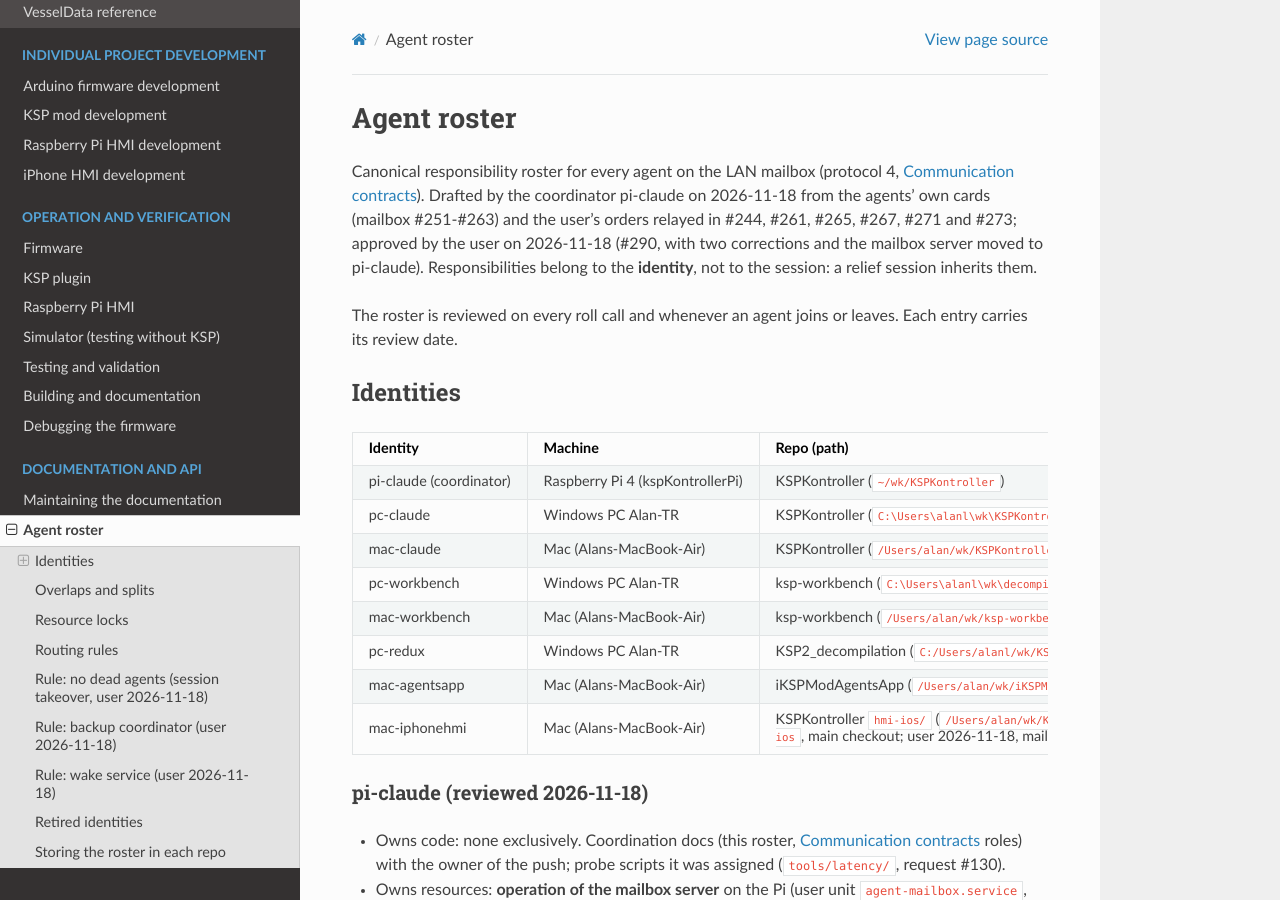
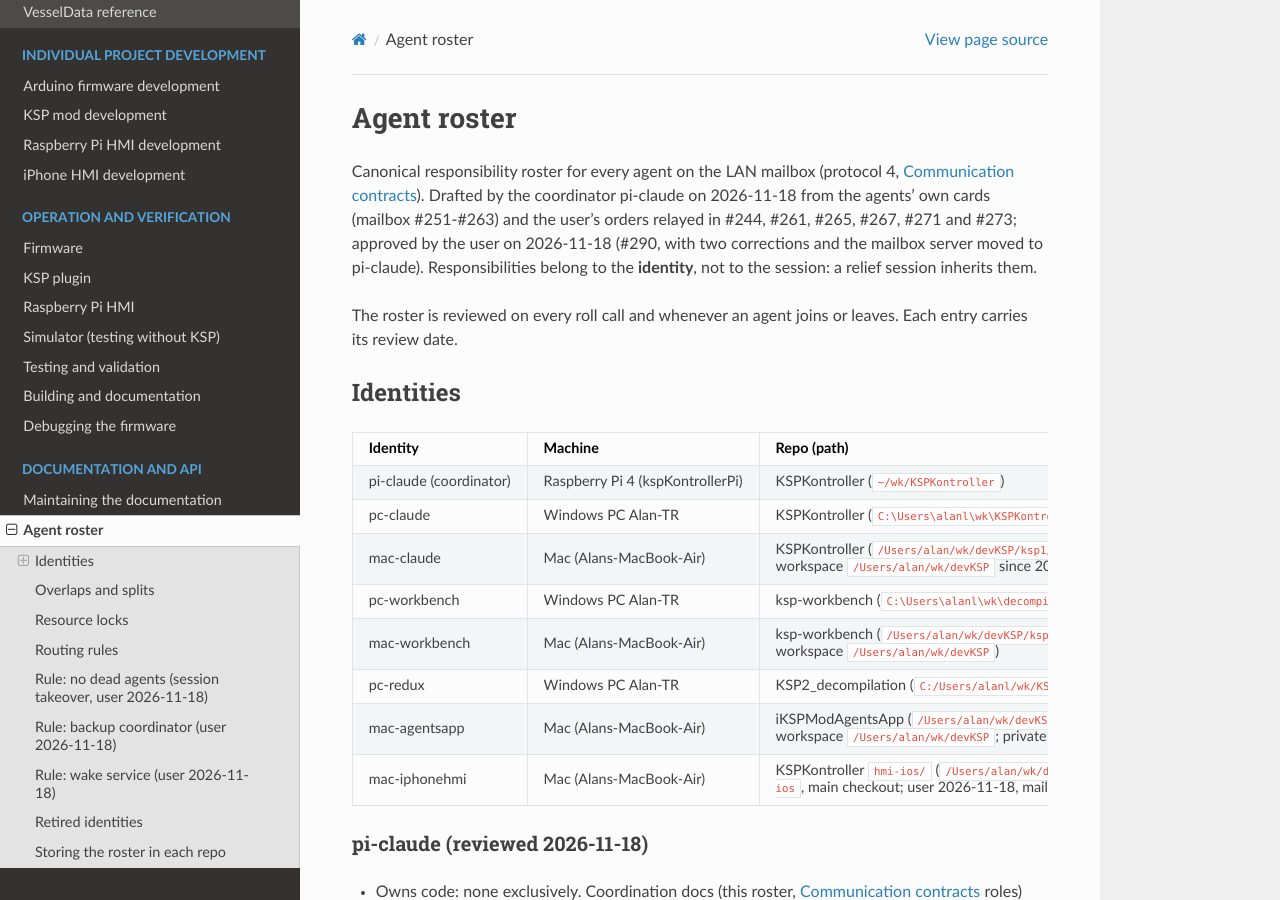
Before and after one commit to AlaNLrdE/KSPKontroller, a Sphinx documentation site: the page built from docs/agents.rst, in a window 1280 px wide and 900 px high. Built offline with Sphinx 7.4.7 and the Read the Docs theme 3.1.0, drawn with Linux system fonts in a browser that asks for light colours; some of the changed text lies outside the part shown.

Commit message:
docs(agents): Mac roster rows point to the devKSP workspace (mailbox #694)
mac-claude, mac-iphonehmi, mac-workbench and mac-agentsapp moved to
/Users/alan/wk/devKSP (repo workspace) on 2026-11-19; mailbox configs and
daemon logs live in /Users/alan/wk/devKSP/run/agent-mailbox. The Pi row is
left to agent/pi-dev-layout.

Co-Authored-By: Claude Opus 5.5 <noreply@anthropic.com>

```diff
--- a/docs/agents.rst
+++ b/docs/agents.rst
@@ -34,7 +34,7 @@ Identities
      - mac-claude (code/docs/hmi-cpp only)
    * - mac-claude
      - Mac (Alans-MacBook-Air)
-     - KSPKontroller (``/Users/alan/wk/KSPKontroller``)
+     - KSPKontroller (``/Users/alan/wk/devKSP/ksp1/KSPKontroller``, ``repo`` workspace ``/Users/alan/wk/devKSP`` since 2026-11-19, mailbox #694)
      - claude, open session (same session as mac-workbench)
      - pc-claude
    * - pc-workbench
@@ -44,7 +44,7 @@ Identities
      - mac-workbench (shared code); pc-claude only for the ksp-gamedata lock/ledger
    * - mac-workbench
      - Mac (Alans-MacBook-Air)
-     - ksp-workbench (``/Users/alan/wk/ksp-workbench``)
+     - ksp-workbench (``/Users/alan/wk/devKSP/ksp1/ksp-workbench``, ``repo`` workspace ``/Users/alan/wk/devKSP``)
      - claude, open session
      - pc-workbench (shared code)
    * - pc-redux
@@ -54,12 +54,12 @@ Identities
      - any relief session in that repo; pc-claude covers urgent items meanwhile (same machine)
    * - mac-agentsapp
      - Mac (Alans-MacBook-Air)
-     - iKSPModAgentsApp (``/Users/alan/wk/iKSPModAgentsApp``, private GitHub remote ``origin``)
+     - iKSPModAgentsApp (``/Users/alan/wk/devKSP/apps/iKSPModAgentsApp``, ``repo`` workspace ``/Users/alan/wk/devKSP``; private GitHub remote ``github``)
      - claude, open session; headless wake daemon (launchd LaunchAgent, installed 2026-11-18, mailbox #420)
      - mac-workbench
    * - mac-iphonehmi
      - Mac (Alans-MacBook-Air)
-     - KSPKontroller ``hmi-ios/`` (``/Users/alan/wk/KSPKontroller/hmi-ios``, main checkout; user 2026-11-18, mailbox #634)
+     - KSPKontroller ``hmi-ios/`` (``/Users/alan/wk/devKSP/ksp1/KSPKontroller/hmi-ios``, main checkout; user 2026-11-18, mailbox #634; devKSP since 2026-11-19, #694)
      - claude, open session
      - mac-claude (proposed)
 
@@ -164,12 +164,12 @@ the user in its own chat.
 
 - Owns code: the iOS variant of the hmi-cpp HMI for iPhone (display plus touch controls: a clickable cockpit
   sending actions to the game through kRPC, KSP2 Redux where it applies). iOS-only files belong to it; it
-  lives in ``/Users/alan/wk/KSPKontroller/hmi-ios`` (user 2026-11-18, mailbox #634; the
+  lives in ``/Users/alan/wk/devKSP/ksp1/KSPKontroller/hmi-ios`` (user 2026-11-18, mailbox #634; devKSP since #694; the
   ``.claude/worktrees/hmi-ios`` worktree is retired since ``agent/hmi-ios`` merged in 67ee73a). That checkout is
   shared with mac-claude: one owner per file and branch, agreed with mac-claude before editing. It owns the iOS target: iPhone build, touch controls and iOS packaging.
-- Identity: its session shares ``/Users/alan/wk/KSPKontroller`` with mac-claude's checkout, so it declares
+- Identity: its session shares ``/Users/alan/wk/devKSP/ksp1/KSPKontroller`` with mac-claude's checkout, so it declares
   ``identity = mac-iphonehmi`` explicitly in its own CLAUDE.md/worktree and uses only
-  ``build/agent-mailbox/mac-iphonehmi.json``; it never takes over mac-claude (mailbox #353). One wake
+  ``/Users/alan/wk/devKSP/run/agent-mailbox/mac-iphonehmi.json``; it never takes over mac-claude (mailbox #353). One wake
   daemon per identity: mac-claude's and mac-iphonehmi's stay separate.
 - Shared hmi-cpp code (render, snapshot, parsers, tests): changes stay minimal, get one owner per request
   from the coordinator, are reviewed by the hmi-cpp owners (mac-claude, pc-claude) and must keep
@@ -278,7 +278,8 @@ mac-workbench chat).
 5. Self health check: after two consecutive failed runs (e.g. an expired OAuth token) the daemon itself
    (Python, no model) sends INFO to all ``daemon of <identity> unhealthy: <error>`` and notifies the user.
 6. One daemon per identity, in its own repo with that repo's allowlist (Mac: mac-workbench in
-   ``~/wk/ksp-workbench``, mac-claude in ``~/wk/KSPKontroller``).
+   ``~/wk/devKSP/ksp1/ksp-workbench``, mac-claude in ``~/wk/devKSP/ksp1/KSPKontroller``; since 2026-11-19 all four
+   Mac identities keep config, history and daemon logs in ``~/wk/devKSP/run/agent-mailbox``, mailbox #694).
 7. Native service per OS: systemd ``--user`` (Pi, exists), launchd LaunchAgent (Mac), Task Scheduler
    (Windows, the KSPKontroller ``build/venv`` python).
 8. Machine sleep stops the service; it catches up on wake, and the backup rules cover the gap.
```
